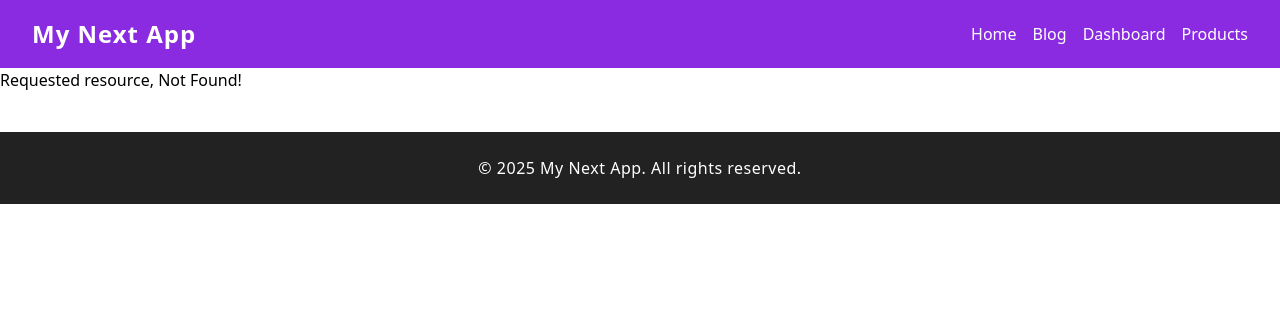
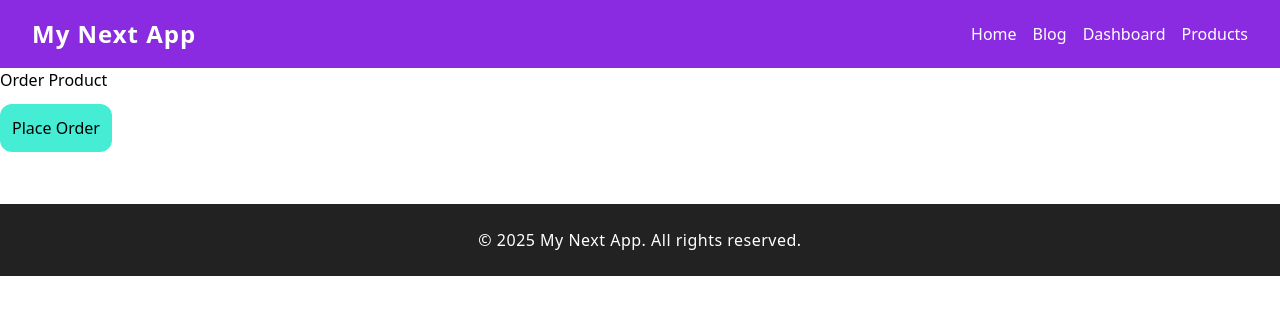
Before and after one commit to vishu938-archive/NextJs, a Next.js app: page /order-product in a window 1280 px wide. Before the commit this address had no page. Shown: the top 314 px of the page. Built offline with nearby package versions, Linux system fonts and the light colour scheme.

Commit message:
Navigating programatically using useRouter

```diff
--- /dev/null
+++ b/src/app/order-product/page.jsx
@@ -0,0 +1,25 @@
+"use client";
+
+import { useRouter } from "next/navigation";
+
+const OrderProduct = () => {
+  const router = useRouter();
+
+  const handleOrder = () => {
+    router.push("/");
+  };
+  return (
+    <>
+      <h3>Order Product</h3>
+      <button
+        onClick={handleOrder}
+        type="button"
+        className="bg-teal-300 p-3 my-3 rounded-xl cursor-pointer"
+      >
+        Place Order
+      </button>
+    </>
+  );
+};
+
+export default OrderProduct;
--- a/src/app/products/[productId]/reviews/[reviewId]/page.jsx
+++ b/src/app/products/[productId]/reviews/[reviewId]/page.jsx
@@ -1,11 +1,12 @@
-import { notFound } from "next/navigation";
+import { notFound, redirect } from "next/navigation";
 import React from "react";
 
 const ProductReviews = async ({ params }) => {
   const { reviewId } = await params;
 
   if (parseInt(reviewId) > 1000) {
-    notFound();
+    // notFound();
+    redirect("/products");
   }
   return (
     <div>
```
